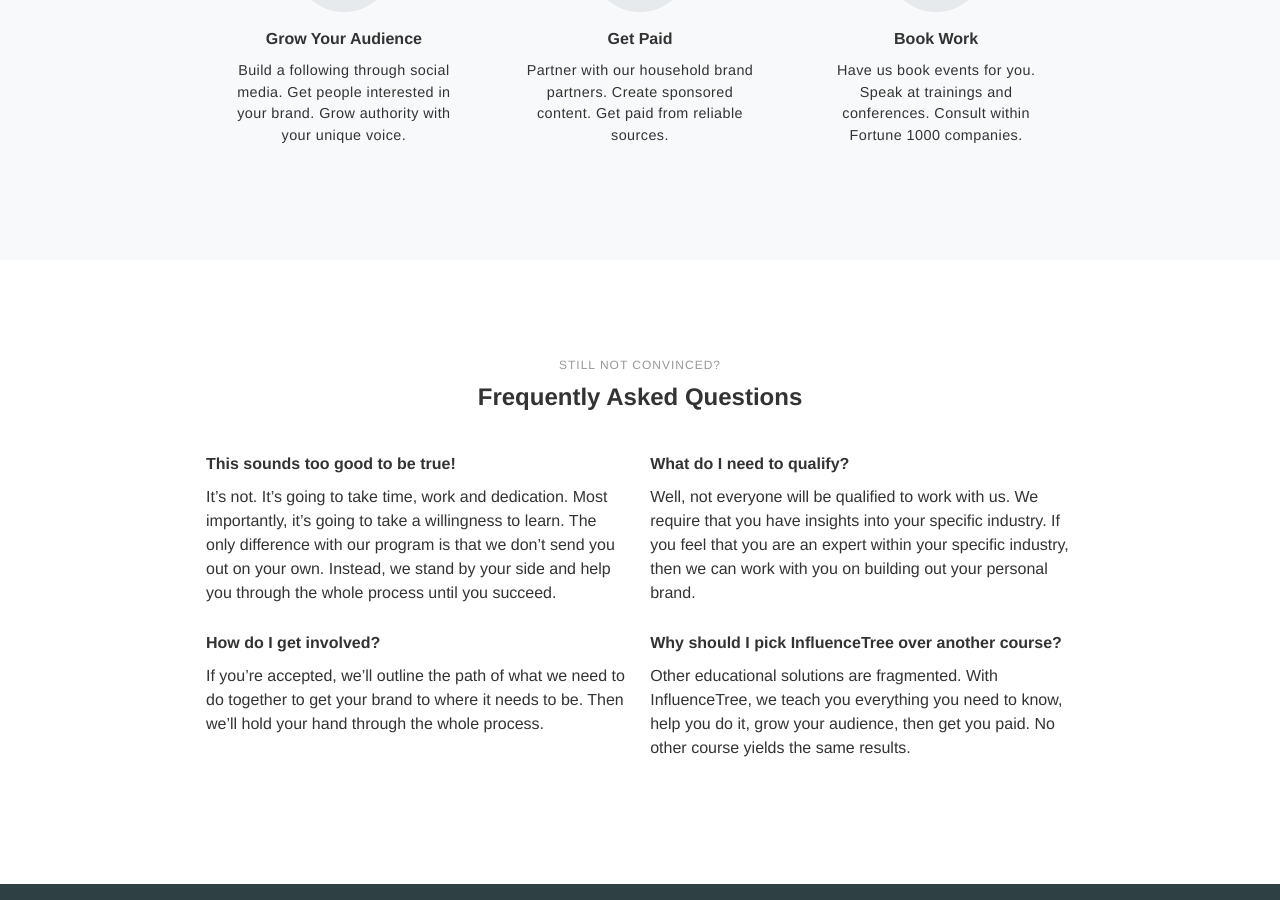
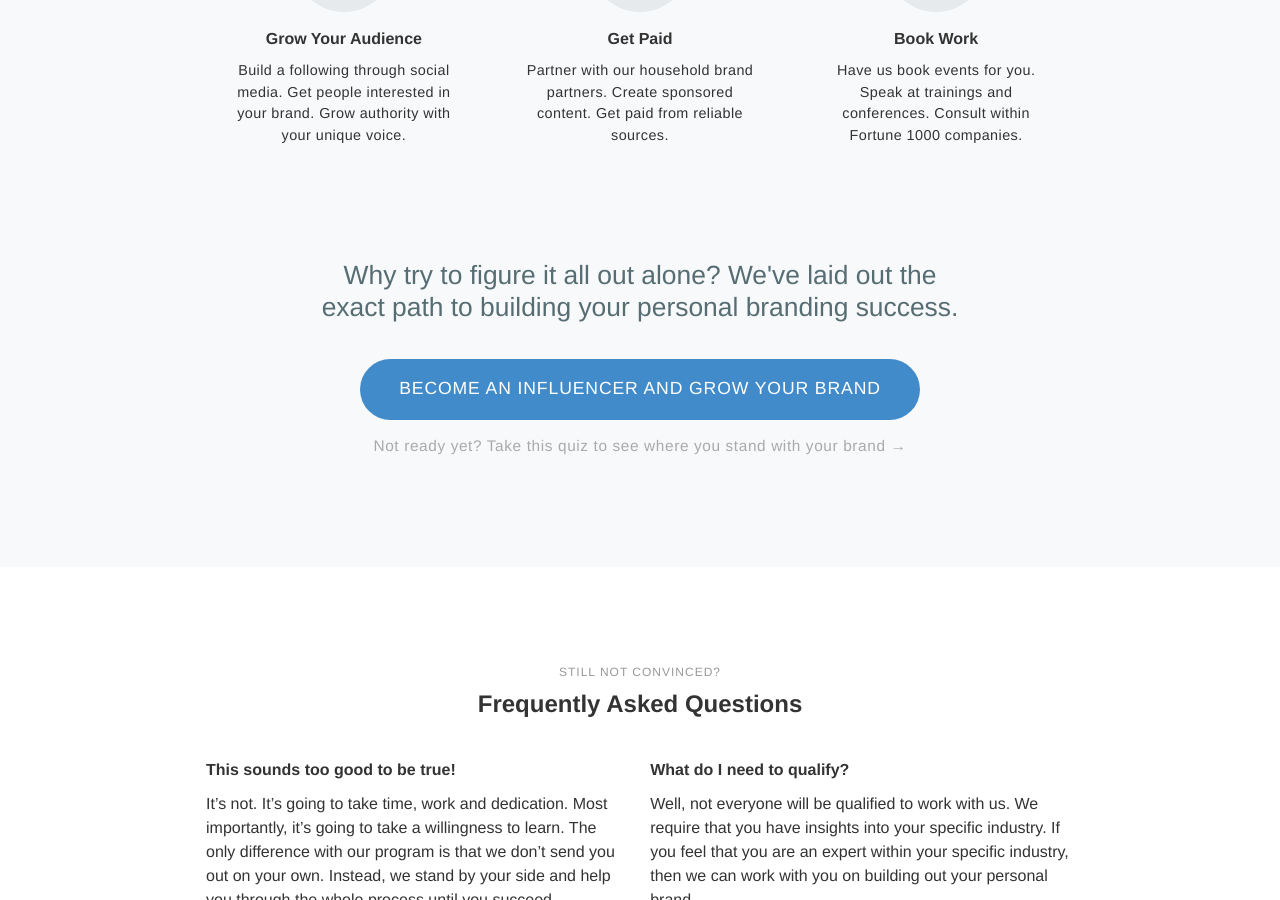
Before and after one commit to fairheadcreative/influencetree, a Jekyll site: the page built from course.html, in a window 1280 px wide and 900 px high, scrolled down 5502 px. Built offline with Jekyll 4.4.1, drawn with Linux system fonts in a browser that asks for light colours; Markdown is read by kramdown in place of the engine named in the settings; a script that is not in the unit is left out.

Commit message:
Add CTA to course

```diff
--- a/course.html
+++ b/course.html
@@ -200,6 +200,14 @@
     </ul>
   </div>
 </section>
+
+<section class="closing group tight single">
+  <div class="container">
+    <h2 class="closing__title">Why try to figure it all out alone? We've laid out the exact path to building your personal branding success.</h2>
+    <a class="hero__cta button course-open" href="javascript:void(0);">Become an influencer and grow your brand</a>
+    <a class="hero__cta alt" href="you.html">Not ready yet? Take this quiz to see where you stand with your brand &rarr;</a>
+  </div>
+</section>
 <!--
 <section class="group single">
   <div class="container">
```
